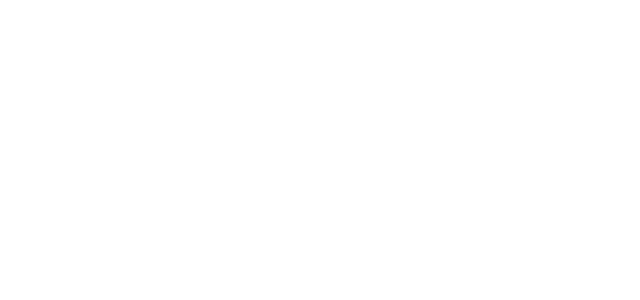
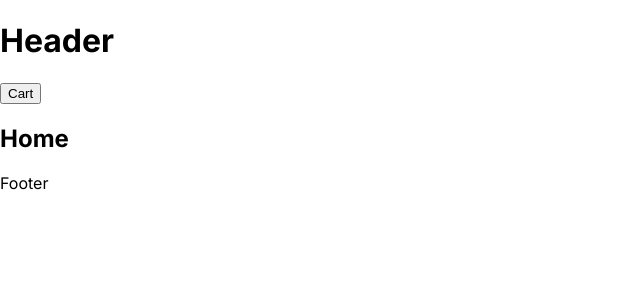
Before and after one commit to feddevv/top-shopping-cart, a React (Vite) app: page / in a window 1280 px wide. Shown: the top 300 px of the page, without its empty margins (0-640 px from the left). Built offline with nearby package versions, Linux system fonts and the light colour scheme.

Commit message:
feat: implement basic routing and layout components with Header and Footer

```diff
--- a/src/App.jsx
+++ /dev/null
@@ -1,7 +0,0 @@
-import { useState } from 'react';
-
-function App() {
-  return <></>;
-}
-
-export default App;
--- /dev/null
+++ b/src/components/layout/Footer.jsx
@@ -0,0 +1,9 @@
+import React from 'react';
+
+export default function Footer() {
+  return (
+    <footer>
+      <p>Footer</p>
+    </footer>
+  );
+}
--- /dev/null
+++ b/src/components/layout/Header.jsx
@@ -0,0 +1,10 @@
+import React from 'react';
+
+export default function Header() {
+  return (
+    <header>
+      <h1>Header</h1>
+      <button>Cart</button>
+    </header>
+  );
+}
--- a/src/main.jsx
+++ b/src/main.jsx
@@ -1,10 +1,11 @@
 import { StrictMode } from 'react';
 import { createRoot } from 'react-dom/client';
-import App from './App.jsx';
 import './index.css';
+import { RouterProvider } from 'react-router';
+import router from './routes/router.jsx';
 
 createRoot(document.getElementById('root')).render(
   <StrictMode>
-    <App />
+    <RouterProvider router={router} />
   </StrictMode>,
 );
--- /dev/null
+++ b/src/routes/Root.jsx
@@ -0,0 +1,16 @@
+import React from 'react';
+import Header from '../components/layout/Header';
+import { Outlet } from 'react-router';
+import Footer from '../components/layout/Footer';
+
+export default function Root() {
+  return (
+    <>
+      <Header />
+      <main>
+        <Outlet />
+      </main>
+      <Footer />
+    </>
+  );
+}
--- a/src/routes/router.jsx
+++ b/src/routes/router.jsx
@@ -0,0 +1,17 @@
+import { createBrowserRouter } from 'react-router';
+import Root from './Root';
+
+const router = createBrowserRouter([
+  {
+    path: '/',
+    element: <Root />,
+    children: [
+      {
+        index: true,
+        element: <h2>Home</h2>,
+      },
+    ],
+  },
+]);
+
+export default router;
```
